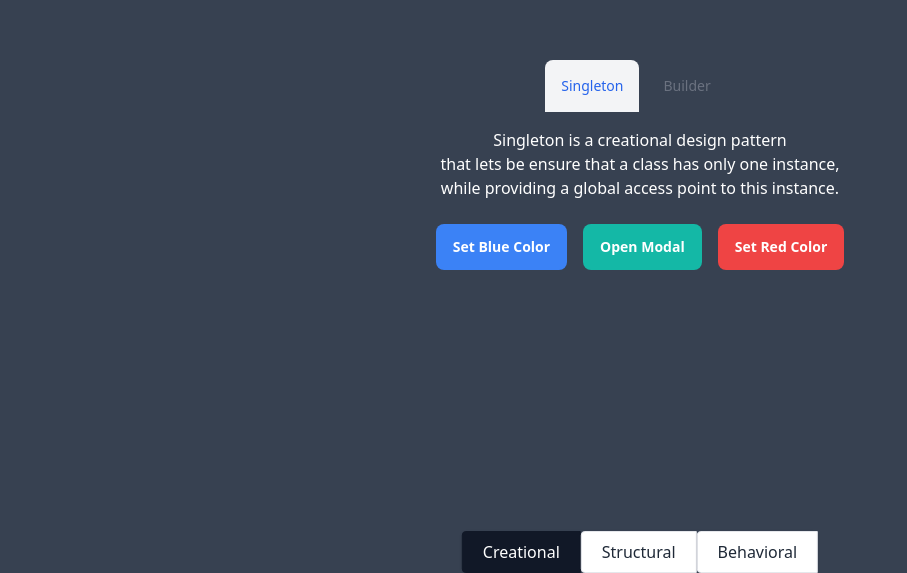
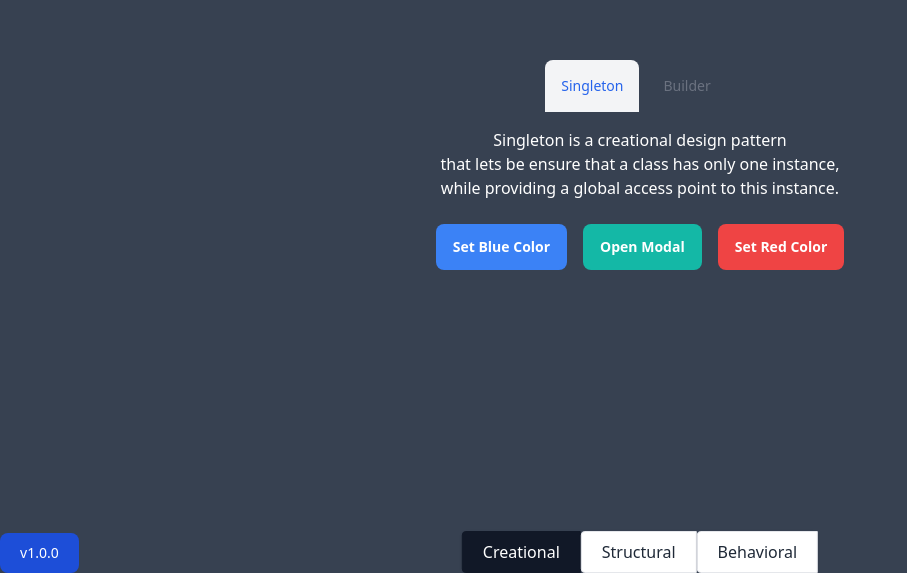
Before and after one commit to User6531/pdp_tech_demo, a React (Vite) app: page / in a window 1280 px wide. Shown: the part 227-800 px from the top of the page, without its empty margins (0-907 px from the left). Built offline with nearby package versions, Linux system fonts and the light colour scheme.

Commit message:
add version

```diff
--- a/package.json
+++ b/package.json
@@ -1,7 +1,7 @@
 {
   "name": "pdp_tech_demo",
   "private": true,
-  "version": "0.0.0",
+  "version": "1.0.0",
   "type": "module",
   "homepage": "https://user6531.github.io/pdp_tech_demo/",
   "scripts": {
--- a/src/App.tsx
+++ b/src/App.tsx
@@ -1,4 +1,5 @@
 import { useState } from "react";
+import packageJson from "../package.json";
 import SingletonComponent from "./SingletonComponent";
 import AdapterComponent from "./AdapterComponent";
 import ObserverComponent from "./ObserverComponent";
@@ -13,6 +14,9 @@ function App() {
 
   return (
     <div className="w-screen h-screen bg-gray-700 flex items-center justify-center text-white text-center">
+      <div className="inline-flex items-center px-5 py-2.5 text-sm font-medium text-center text-white bg-blue-700 rounded-lg fixed bottom-0 left-0">
+        v{packageJson.version}
+      </div>
       <div className="flex flex-col">
         <div className="flex rounded shadow fixed bottom-0 left-2/4 -translate-x-1/2">
           <button
```
